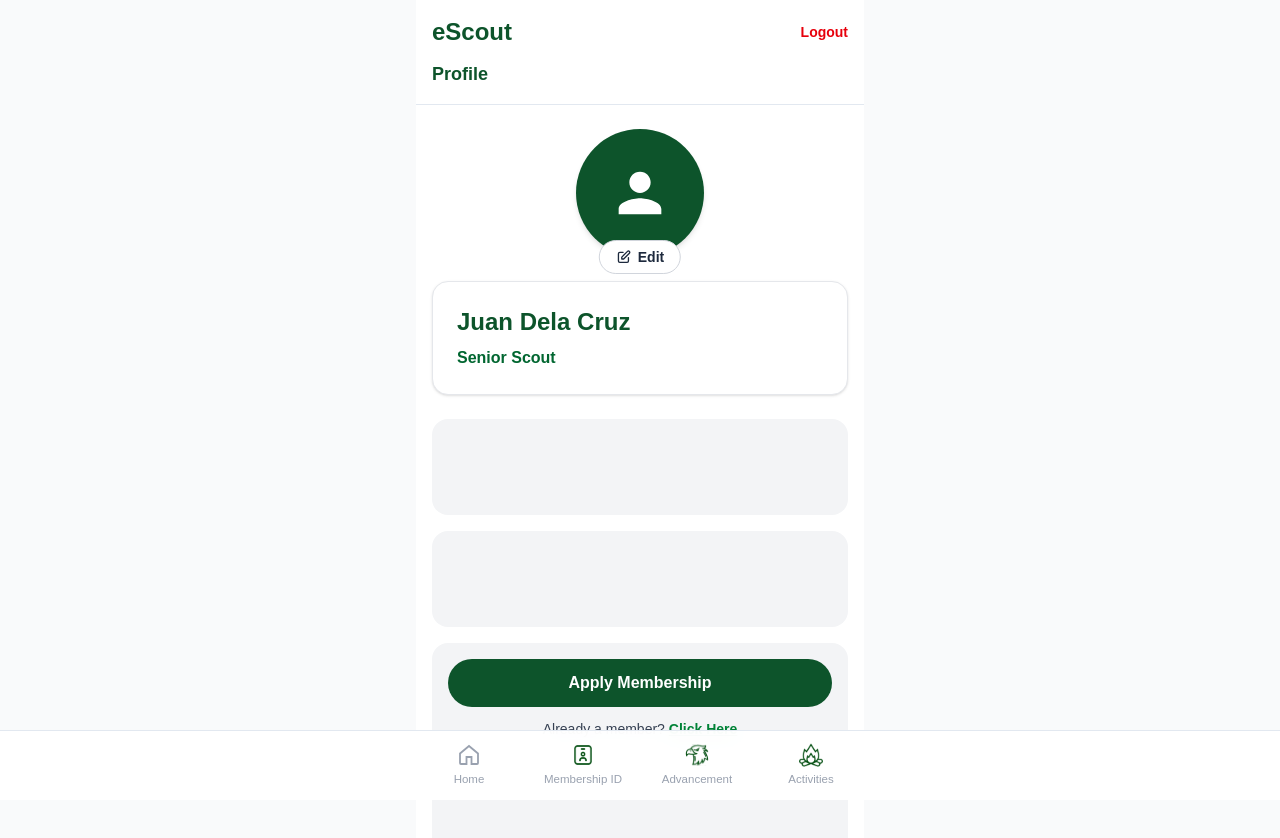
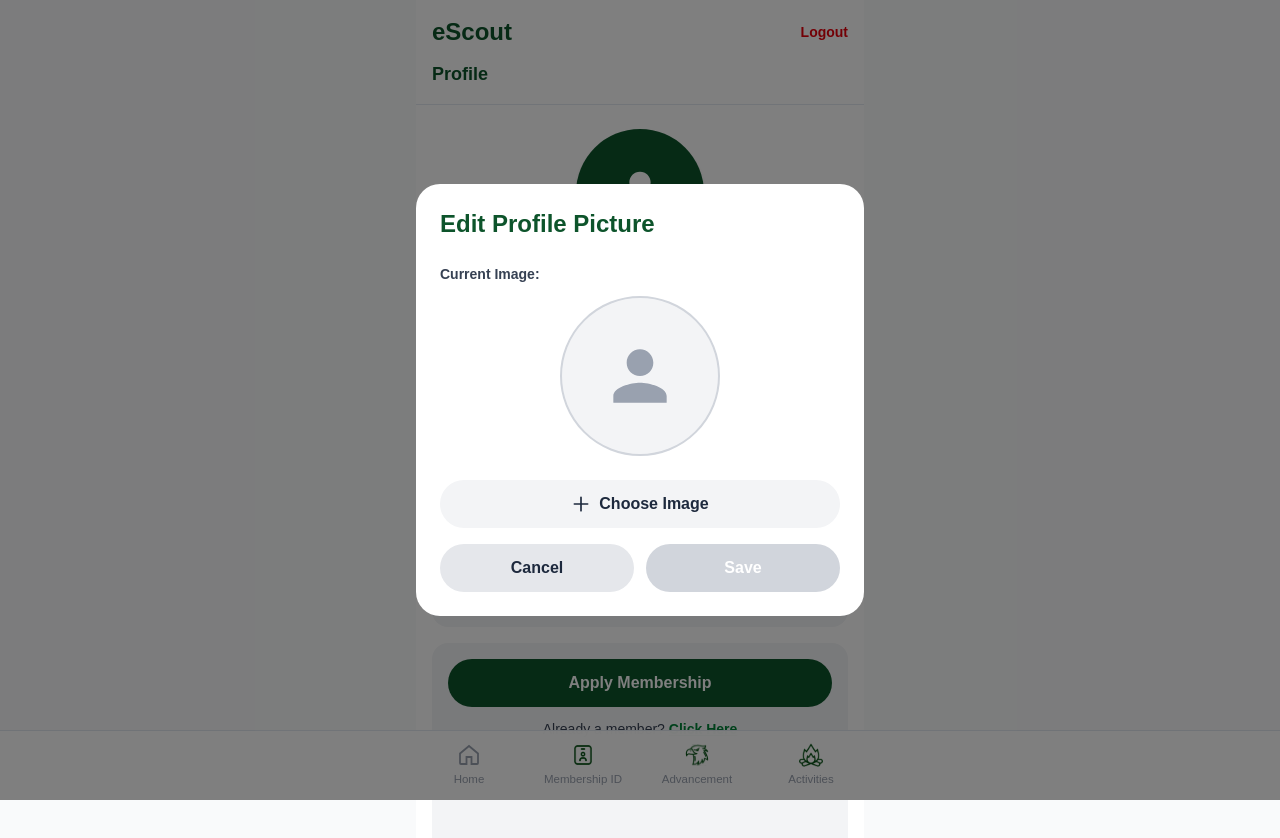
Before and after one commit to ictu-bsp/bsp-digital-platform, a Next.js app: page /profile in a window 1280 px wide. Both pictures are taken after a click on the button "Edit". Shown: the top 838 px of the page. Built offline with nearby package versions, Linux system fonts and the light colour scheme.

Commit message:
Add avatar editing functionality with modal and preview

```diff
--- a/src/app/profile/page.tsx
+++ b/src/app/profile/page.tsx
@@ -8,6 +8,7 @@ import UserInfoCard from "@/components/Profile/UserInfoCard";
 import ContentBlock from "@/components/Profile/ContentBlock";
 import MembershipCta from "@/components/Profile/MembershipCta";
 import ProfileBottomNav from "@/components/Profile/ProfileBottomNav";
+import EditAvatarModal from "@/components/Profile/EditAvatarModal";
 
 interface UserProfile {
   fullName: string;
@@ -19,18 +20,30 @@ export default function ProfilePage() {
   const router = useRouter();
   const [activeTab, setActiveTab] = useState("profile");
   const [isEditingAvatar, setIsEditingAvatar] = useState(false);
+  const [avatarPreview, setAvatarPreview] = useState<string | null>(null);
 
   const userProfile: UserProfile = {
     fullName: "Juan Dela Cruz",
     rank: "Senior Scout",
-    avatarUrl: null,
+    avatarUrl: avatarPreview,
   };
 
   const membershipStatus = false;
 
   const handleLogout = () => {
     alert("Logging out...");
-    router.push("/login");
+    router.push("/");
+  };
+
+  const handleImageChange = (file: File) => {
+    const reader = new FileReader();
+    reader.onload = (event) => {
+      const imageUrl = event.target?.result as string;
+      setAvatarPreview(imageUrl);
+      setIsEditingAvatar(false);
+      alert("Profile image updated! (Preview only - not saved to server yet)");
+    };
+    reader.readAsDataURL(file);
   };
 
   return (
@@ -42,7 +55,7 @@ export default function ProfilePage() {
           {/* Profile Avatar */}
           <ProfileAvatar
             avatarUrl={userProfile.avatarUrl}
-            onEditClick={() => setIsEditingAvatar(!isEditingAvatar)}
+            onEditClick={() => setIsEditingAvatar(true)}
           />
 
           {/* User Info Card */}
@@ -72,6 +85,15 @@ export default function ProfilePage() {
 
         {/* Bottom Navigation */}
         <ProfileBottomNav activeTab={activeTab} onTabChange={setActiveTab} />
+
+        {/* Edit Avatar Modal */}
+        {isEditingAvatar && (
+          <EditAvatarModal
+            currentAvatarUrl={userProfile.avatarUrl}
+            onSave={handleImageChange}
+            onClose={() => setIsEditingAvatar(false)}
+          />
+        )}
       </div>
     </main>
   );
--- /dev/null
+++ b/src/components/Profile/EditAvatarModal.tsx
@@ -0,0 +1,128 @@
+"use client";
+
+import { useRef, useState } from "react";
+
+interface EditAvatarModalProps {
+  currentAvatarUrl?: string | null;
+  onSave: (file: File) => void;
+  onClose: () => void;
+}
+
+export default function EditAvatarModal({
+  currentAvatarUrl,
+  onSave,
+  onClose,
+}: EditAvatarModalProps) {
+  const fileInputRef = useRef<HTMLInputElement>(null);
+  const [preview, setPreview] = useState<string | null>(null);
+  const [selectedFile, setSelectedFile] = useState<File | null>(null);
+
+  const handleFileClick = () => {
+    fileInputRef.current?.click();
+  };
+
+  const handleFileSelect = (e: React.ChangeEvent<HTMLInputElement>) => {
+    const file = e.target.files?.[0];
+    if (file) {
+      setSelectedFile(file);
+      const reader = new FileReader();
+      reader.onload = (event) => {
+        setPreview(event.target?.result as string);
+      };
+      reader.readAsDataURL(file);
+    }
+  };
+
+  const handleSave = () => {
+    if (selectedFile) {
+      onSave(selectedFile);
+      onClose();
+    }
+  };
+
+  return (
+    <div className="fixed inset-0 bg-black/50 flex items-center justify-center z-50 p-4">
+      <div className="bg-white rounded-3xl p-6 max-w-md w-full">
+        <h2 className="text-2xl font-bold text-green-900 mb-6">Edit Profile Picture</h2>
+
+        {/* Current Avatar Preview */}
+        <div className="mb-6">
+          <p className="text-sm font-semibold text-gray-700 mb-3">Current Image:</p>
+          <div className="h-40 w-40 mx-auto rounded-full bg-gray-100 flex items-center justify-center mb-4 border-2 border-gray-300">
+            {currentAvatarUrl ? (
+              <img
+                src={currentAvatarUrl}
+                alt="Current avatar"
+                className="h-full w-full rounded-full object-cover"
+              />
+            ) : (
+              <svg
+                className="h-20 w-20 text-gray-400"
+                fill="currentColor"
+                viewBox="0 0 24 24"
+              >
+                <path d="M12 12c2.21 0 4-1.79 4-4s-1.79-4-4-4-4 1.79-4 4 1.79 4 4 4zm0 2c-2.67 0-8 1.34-8 4v2h16v-2c0-2.66-5.33-4-8-4z" />
+              </svg>
+            )}
+          </div>
+        </div>
+
+        {/* New Preview */}
+        {preview && (
+          <div className="mb-6">
+            <p className="text-sm font-semibold text-gray-700 mb-3">New Image Preview:</p>
+            <div className="h-40 w-40 mx-auto rounded-full bg-gray-100 flex items-center justify-center border-2 border-green-400">
+              <img
+                src={preview}
+                alt="New avatar preview"
+                className="h-full w-full rounded-full object-cover"
+              />
+            </div>
+          </div>
+        )}
+
+        {/* Upload Button */}
+        <button
+          onClick={handleFileClick}
+          className="w-full mb-4 px-4 py-3 bg-gray-100 text-slate-800 font-semibold rounded-full hover:bg-gray-200 transition flex items-center justify-center gap-2"
+        >
+          <svg className="h-5 w-5" fill="none" stroke="currentColor" viewBox="0 0 24 24">
+            <path
+              strokeLinecap="round"
+              strokeLinejoin="round"
+              strokeWidth={2}
+              d="M12 4v16m8-8H4"
+            />
+          </svg>
+          Choose Image
+        </button>
+
+        <input
+          ref={fileInputRef}
+          type="file"
+          accept="image/*"
+          onChange={handleFileSelect}
+          className="hidden"
+          aria-label="Upload new profile image"
+        />
+
+        {/* Action Buttons */}
+        <div className="flex gap-3">
+          <button
+            onClick={onClose}
+            className="flex-1 px-4 py-3 bg-gray-200 text-slate-800 font-semibold rounded-full hover:bg-gray-300 transition"
+          >
+            Cancel
+          </button>
+          <button
+            onClick={handleSave}
+            disabled={!selectedFile}
+            className="flex-1 px-4 py-3 bg-green-900 text-white font-semibold rounded-full hover:bg-green-800 disabled:bg-gray-300 disabled:cursor-not-allowed transition"
+          >
+            Save
+          </button>
+        </div>
+      </div>
+    </div>
+  );
+}
--- a/src/components/Profile/ProfileAvatar.tsx
+++ b/src/components/Profile/ProfileAvatar.tsx
@@ -1,3 +1,7 @@
+"use client";
+
+import { useRef } from "react";
+
 interface ProfileAvatarProps {
   avatarUrl?: string | null;
   onEditClick: () => void;
@@ -6,8 +10,8 @@ interface ProfileAvatarProps {
 export default function ProfileAvatar({ avatarUrl, onEditClick }: ProfileAvatarProps) {
   return (
     <div className="flex justify-center py-6">
-      <div className="relative">
-        <div className="h-32 w-32 rounded-full bg-green-900 flex items-center justify-center shadow-md">
+      <div className="relative group cursor-pointer">
+        <div className="h-32 w-32 rounded-full bg-green-900 flex items-center justify-center shadow-md transition-transform group-hover:scale-105 group-hover:shadow-lg">
           {avatarUrl ? (
             <img
               src={avatarUrl}
@@ -26,7 +30,7 @@ export default function ProfileAvatar({ avatarUrl, onEditClick }: ProfileAvatarP
         </div>
         <button
           onClick={onEditClick}
-          className="absolute bottom-0 left-1/2 transform -translate-x-1/2 translate-y-1/2 px-4 py-1.5 bg-white border border-gray-300 rounded-full text-sm font-semibold text-slate-800 hover:bg-gray-50 transition flex items-center gap-1.5"
+          className="absolute bottom-0 left-1/2 transform -translate-x-1/2 translate-y-1/2 px-4 py-1.5 bg-white border border-gray-300 rounded-full text-sm font-semibold text-slate-800 hover:bg-green-50 hover:border-green-400 hover:shadow-md hover:scale-110 transition cursor-pointer flex items-center gap-1.5"
         >
           <svg className="h-4 w-4" fill="none" stroke="currentColor" viewBox="0 0 24 24">
             <path
```
